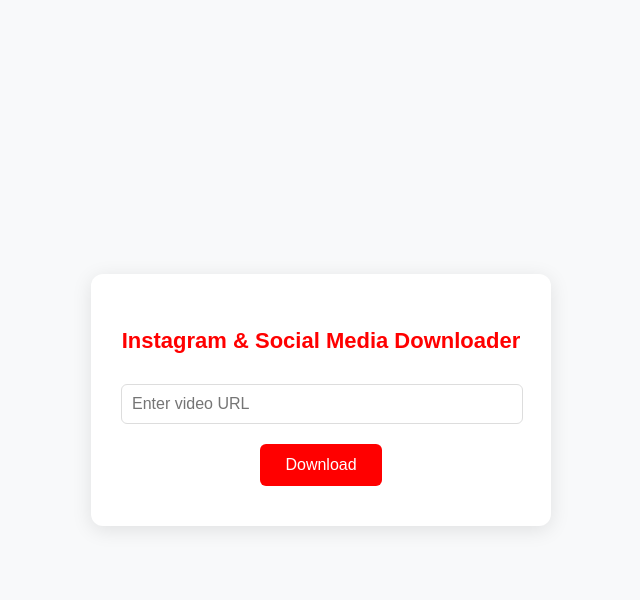
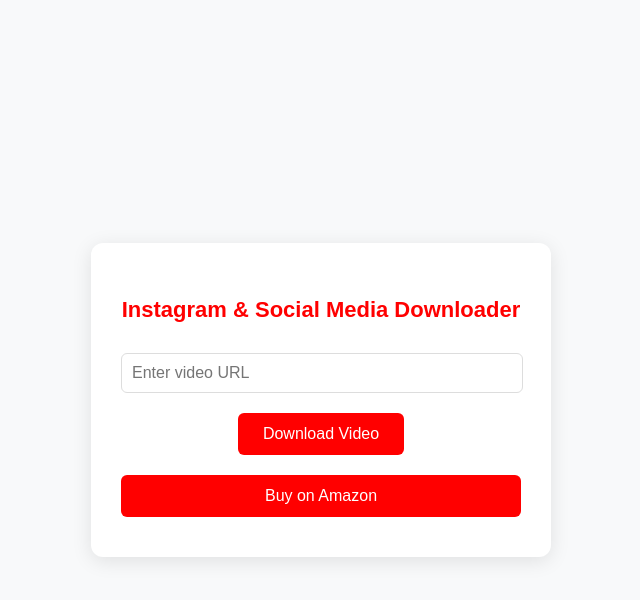
Before and after one commit to celebz2022/savefrom, a Flask app: page / in a window 1280 px wide. Shown: the top 600 px of the page, without its empty margins (319-959 px from the left). Run offline with Flask 3, Linux system fonts and the light colour scheme.

Commit message:
Update index.html

```diff
--- a/templates/index.html
+++ b/templates/index.html
@@ -2,16 +2,22 @@
 <html lang="en">
 <head>
     <meta charset="UTF-8">
+    <meta name="viewport" content="width=device-width, initial-scale=1.0">
     <title>Instagram & Social Media Downloader</title>
     <link rel="stylesheet" href="{{ url_for('static', filename='style.css') }}">
 </head>
 <body>
     <div class="container">
         <h1>Instagram & Social Media Downloader</h1>
-        <form action="/download" method="POST">
+        <form action="/download" method="get">
             <input type="text" name="url" placeholder="Enter video URL" required>
-            <button type="submit">Download</button>
+            <button type="submit">Download Video</button>
         </form>
+
+        <button class="affiliate-btn"
+            onclick="window.open('https://www.amazon.ae/dp/B07DX89ZHN?tag=healthhackzon-21','_blank','width=600,height=800')">
+            Buy on Amazon
+        </button>
     </div>
 </body>
 </html>
```
